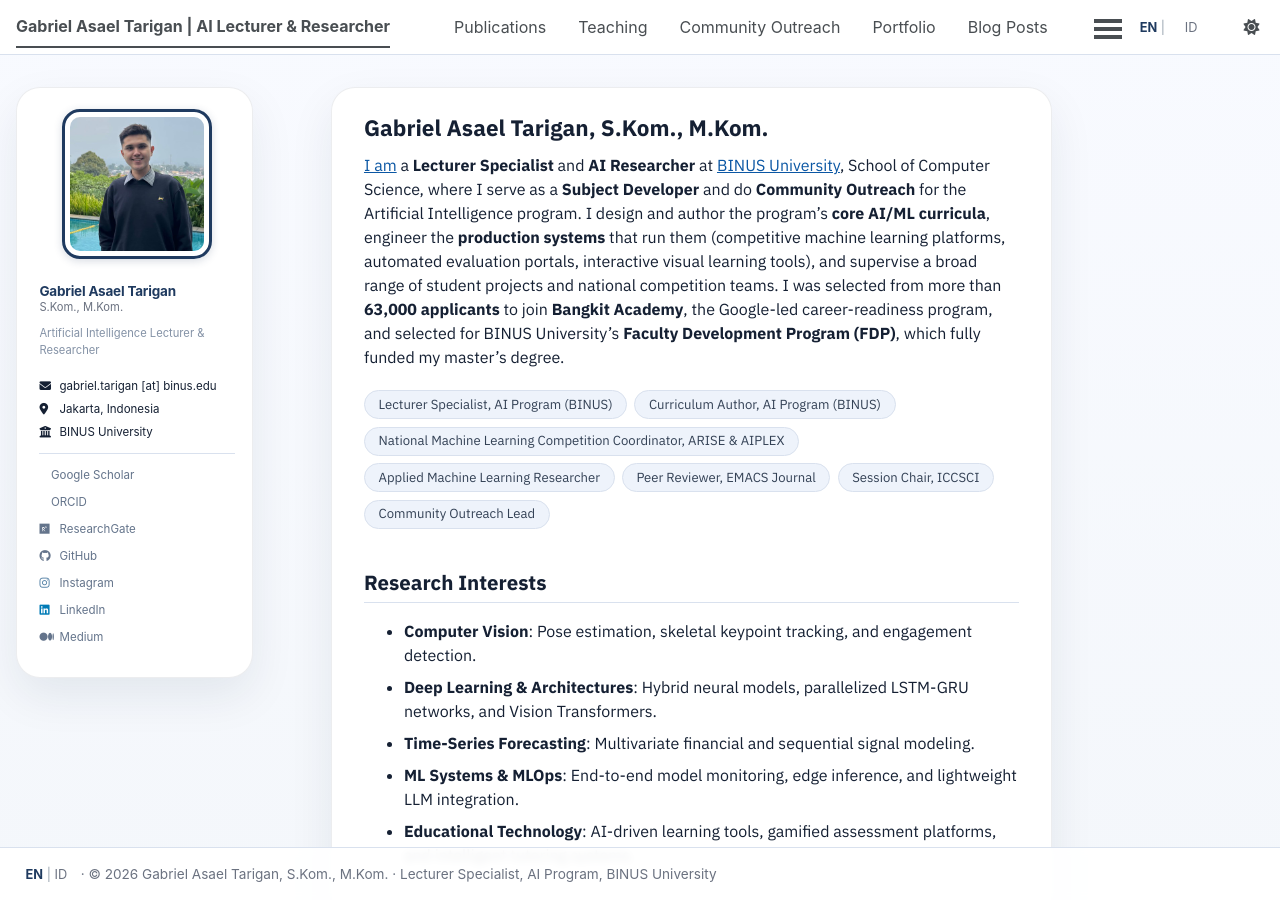
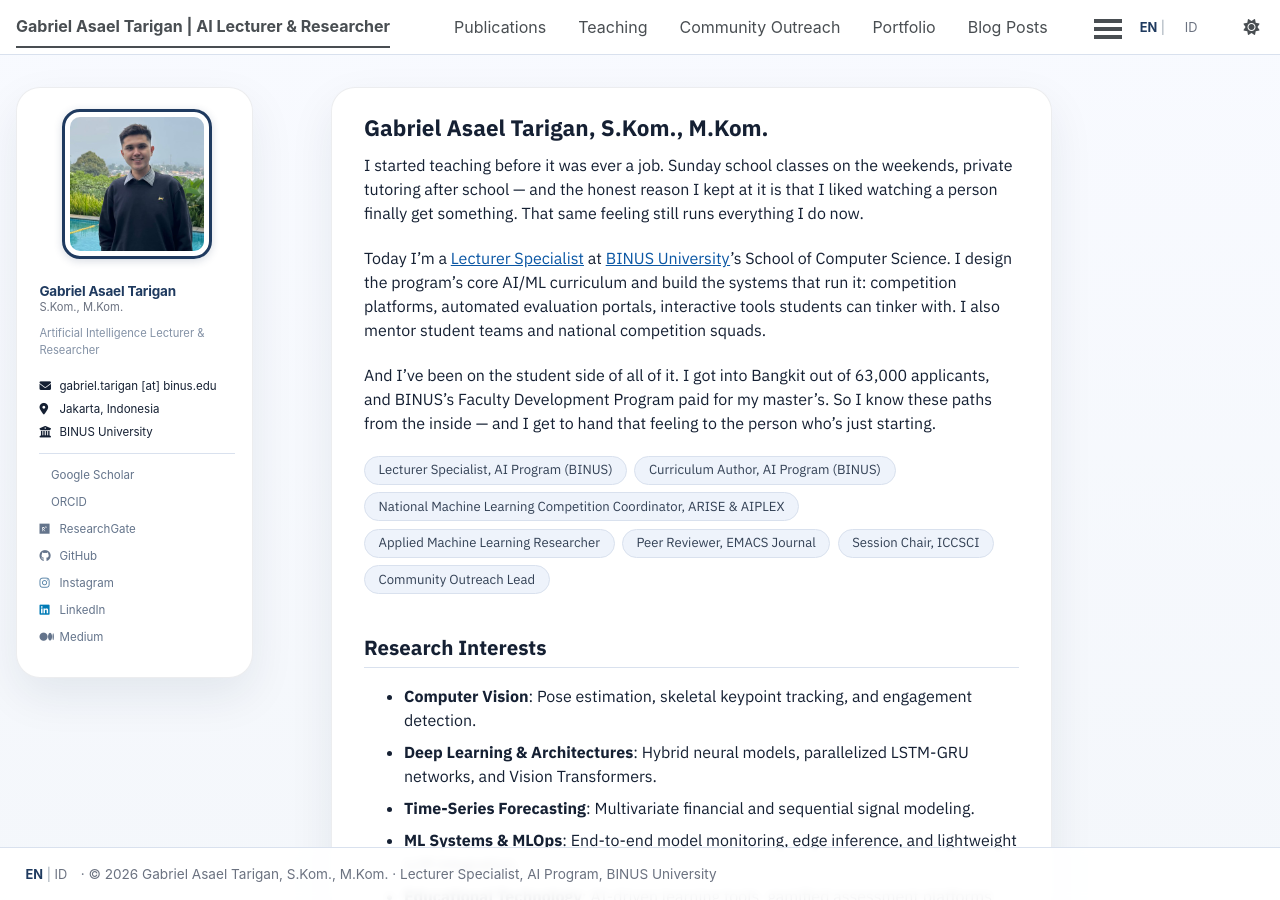
Before and after one commit to asaeltarigan/asaeltarigan.github.io, a Jekyll site: the page built from _pages/about.md, in a window 1280 px wide and 900 px high. Built offline with Jekyll 4.4.1, drawn with Linux system fonts in a browser that asks for light colours; a style sheet for code colours, icons or effects is not loaded.

Commit message:
Humanize front-page bio: Sunday school + tutoring origin

```diff
--- a/_pages/about.md
+++ b/_pages/about.md
@@ -8,7 +8,11 @@ redirect_from:
   - /about.html
 ---
 
-[I am](https://socs.binus.ac.id/artificial-intelligence/people/gabriel-asael-tarigan-s-kom-m-kom/) a **Lecturer Specialist** and **AI Researcher** at [BINUS University](https://www.binus.ac.id), School of Computer Science, where I serve as a **Subject Developer** and do **Community Outreach** for the Artificial Intelligence program. I design and author the program's **core AI/ML curricula**, engineer the **production systems** that run them (competitive machine learning platforms, automated evaluation portals, interactive visual learning tools), and supervise a broad range of student projects and national competition teams. I was selected from more than **63,000 applicants** to join **Bangkit Academy**, the Google-led career-readiness program, and selected for BINUS University's **Faculty Development Program (FDP)**, which fully funded my master's degree.
+I started teaching before it was ever a job. Sunday school classes on the weekends, private tutoring after school — and the honest reason I kept at it is that I liked watching a person finally get something. That same feeling still runs everything I do now.
+
+Today I'm a [Lecturer Specialist](https://socs.binus.ac.id/artificial-intelligence/people/gabriel-asael-tarigan-s-kom-m-kom/) at [BINUS University](https://www.binus.ac.id)'s School of Computer Science. I design the program's core AI/ML curriculum and build the systems that run it: competition platforms, automated evaluation portals, interactive tools students can tinker with. I also mentor student teams and national competition squads.
+
+And I've been on the student side of all of it. I got into Bangkit out of 63,000 applicants, and BINUS's Faculty Development Program paid for my master's. So I know these paths from the inside — and I get to hand that feeling to the person who's just starting.
 
 <ul class="role-chips">
 <li>Lecturer Specialist, AI Program (BINUS)</li>
```
